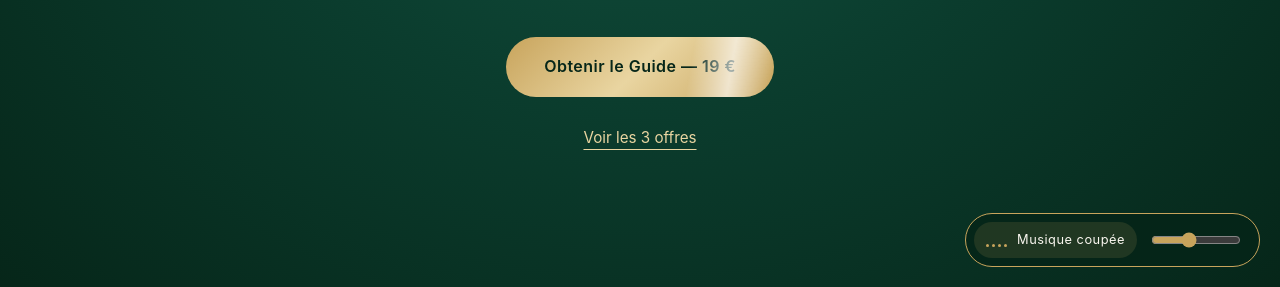
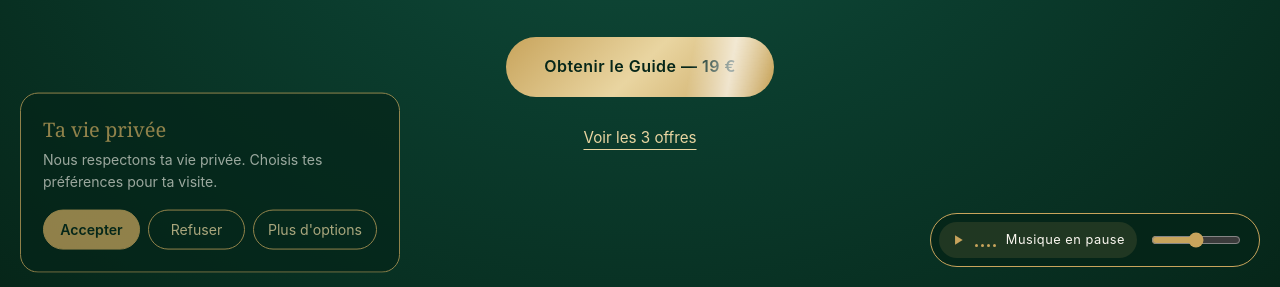
Before and after one commit to StudioPrompt/studioprompt.github.io, a plain HTML site: page index.html in a window 1280 px wide. Both pictures are taken after a click on the button "Entrer avec la musique". Shown: the part 513-800 px from the top of the page. Drawn offline with Linux system fonts and the light colour scheme.

Commit message:
Add files via upload

```diff
--- a/index.html
+++ b/index.html
@@ -145,6 +145,20 @@
   .lecteur button { display: flex; align-items: center; gap: 10px; min-height: 36px; padding: 0 12px; border-radius: 999px; border: 0; cursor: pointer;
                     background: rgba(200,164,92,.14); color: var(--creme); font: inherit; font-size: .8rem; letter-spacing: .04em; }
   .lecteur input { width: 90px; accent-color: var(--or); }
+  .lecteur svg { color: var(--or); flex: none; }
+  .i-pause, .joue .i-play { display: none; }
+  .joue .i-pause { display: inline; }
+
+  /* Bandeau cookies (décor : le site ne pose aucun cookie) */
+  .cookies { position: fixed; left: 20px; bottom: 20px; z-index: 15; width: min(380px, calc(100% - 24px)); padding: 22px; border-radius: 18px;
+             background: rgba(6,38,25,.97); border: 1px solid var(--or); color: var(--creme); font-size: .88rem;
+             opacity: 0; visibility: hidden; transform: translateY(20px); transition: opacity .7s, transform .7s, visibility .7s; }
+  .cookies.la { opacity: 1; visibility: visible; transform: none; }
+  .cookies b { display: block; font: 400 1.25rem Didot, "Bodoni MT", Georgia, serif; color: var(--or); margin-bottom: 6px; }
+  .cookies p { margin: 0 0 16px; opacity: .85; }
+  .cookies div { display: flex; flex-wrap: wrap; gap: 8px; }
+  .cookies button { flex: 1; min-height: 40px; padding: 0 14px; border-radius: 999px; border: 1px solid var(--or); background: none; color: var(--or-clair); font: inherit; cursor: pointer; white-space: nowrap; }
+  .cookies button.oui { background: var(--or); color: var(--nuit); font-weight: 600; }
 
   /* Barre d'achat fixe sur téléphone */
   .barre { display: none; }
@@ -156,7 +170,9 @@
     .bas .barre { transform: none; }
     .barre .btn { padding: 11px 22px; font-size: .9rem; }
     .lecteur { top: 12px; right: 12px; bottom: auto; padding: 6px 12px 6px 6px; gap: 8px; }
-    .lecteur input { width: 64px; }
+    .lecteur input { width: 56px; }
+    .lecteur button { padding: 0 10px; gap: 8px; }
+    .cookies { left: 12px; bottom: 12px; }
     .hero .btn, .vert .btn { display: block; }
     .bandeau .w { display: grid; grid-template-columns: 1fr 1fr; gap: 26px 12px; }
     .trois { gap: 34px; margin-top: 48px; }
@@ -188,8 +204,17 @@
   </div>
 </div>
 <div class="lecteur">
-  <button id="mute" aria-label="Couper ou remettre la musique du site"><span class="barres"><i></i><i></i><i></i><i></i></span><span id="etat">Musique coupée</span></button>
-  <input id="vol" type="range" min="0" max="1" step="0.05" value="0.4" aria-label="Volume de la musique">
+  <button id="mute" aria-label="Mettre en pause ou relancer la musique du site"><svg viewBox="0 0 24 24" width="14" height="14" fill="currentColor"><path class="i-pause" d="M6 4h4v16H6zM14 4h4v16h-4z"/><path class="i-play" d="M7 4l13 8-13 8z"/></svg><span class="barres"><i></i><i></i><i></i><i></i></span><span id="etat">Musique en pause</span></button>
+  <input id="vol" type="range" min="0" max="1" step="0.05" value="0.5" aria-label="Volume de la musique">
+</div>
+<div class="cookies" id="cookies">
+  <b>Ta vie privée</b>
+  <p id="cktxt">Nous respectons ta vie privée. Choisis tes préférences pour ta visite.</p>
+  <div>
+    <button class="oui">Accepter</button>
+    <button>Refuser</button>
+    <button id="ckplus">Plus d'options</button>
+  </div>
 </div>
 <audio id="son" src="musique.mp3" loop preload="none"></audio>
 
@@ -375,16 +400,27 @@
 
   // Musique
   const son = document.getElementById('son'), vol = document.getElementById('vol'), etat = document.getElementById('etat');
-  son.volume = .4;
-  if (son.volume !== .4) vol.hidden = true;   // iPhone : le volume se règle avec les boutons du téléphone
+  son.volume = .5;
+  if (son.volume !== .5) vol.hidden = true;   // iPhone : le volume se règle avec les boutons du téléphone
   const musique = on => on ? son.play().catch(() => {}) : son.pause();
   son.onplay = son.onpause = () => {
     document.body.classList.toggle('joue', !son.paused);
-    etat.textContent = son.paused ? 'Musique coupée' : 'Musique du site';
+    etat.textContent = son.paused ? 'Musique en pause' : 'Musique du site';
   };
   document.querySelectorAll('.porte button').forEach(b => b.onclick = () => { document.body.classList.add('ouvert'); musique(b.dataset.son); });
   document.getElementById('mute').onclick = () => musique(son.paused);
   vol.oninput = () => son.volume = vol.value;
+
+  // Bandeau cookies : purement visuel, rien n'est enregistré
+  const ck = document.getElementById('cookies'), plus = document.getElementById('ckplus');
+  document.querySelectorAll('.porte button').forEach(b => b.addEventListener('click', () => setTimeout(() => ck.classList.add('la'), 2600)));
+  ck.querySelectorAll('button').forEach(b => b.onclick = () => ck.classList.remove('la'));
+  plus.onclick = () => {
+    document.getElementById('cktxt').textContent = "Ce bandeau est juste visuel. Ce site n'utilise aucun cookie et n'enregistre rien sur toi.";
+    plus.remove();
+    ck.querySelector('.oui').textContent = "J'ai compris";
+    ck.querySelectorAll('button')[1].remove();
+  };
 </script>
 </body>
 </html>
```
